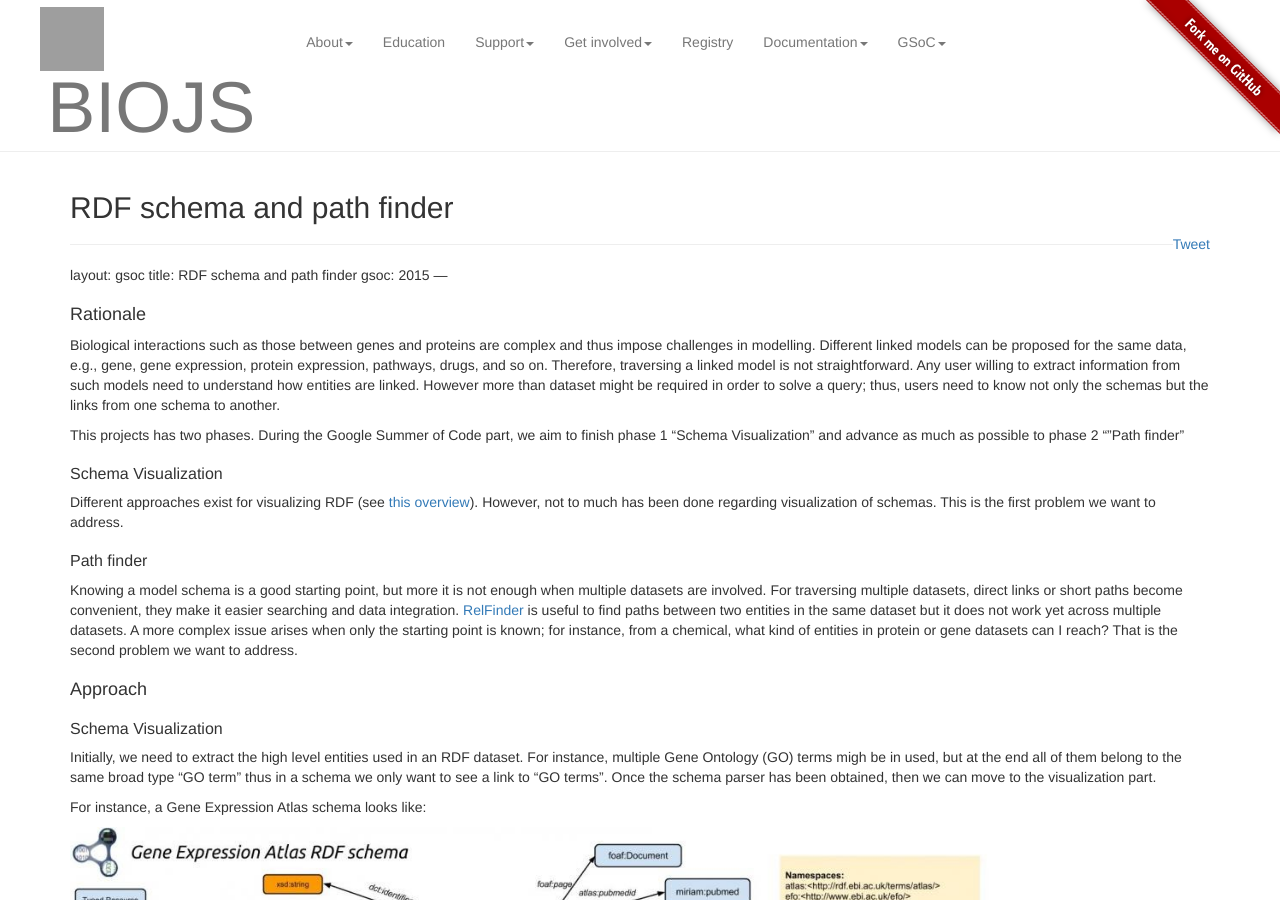
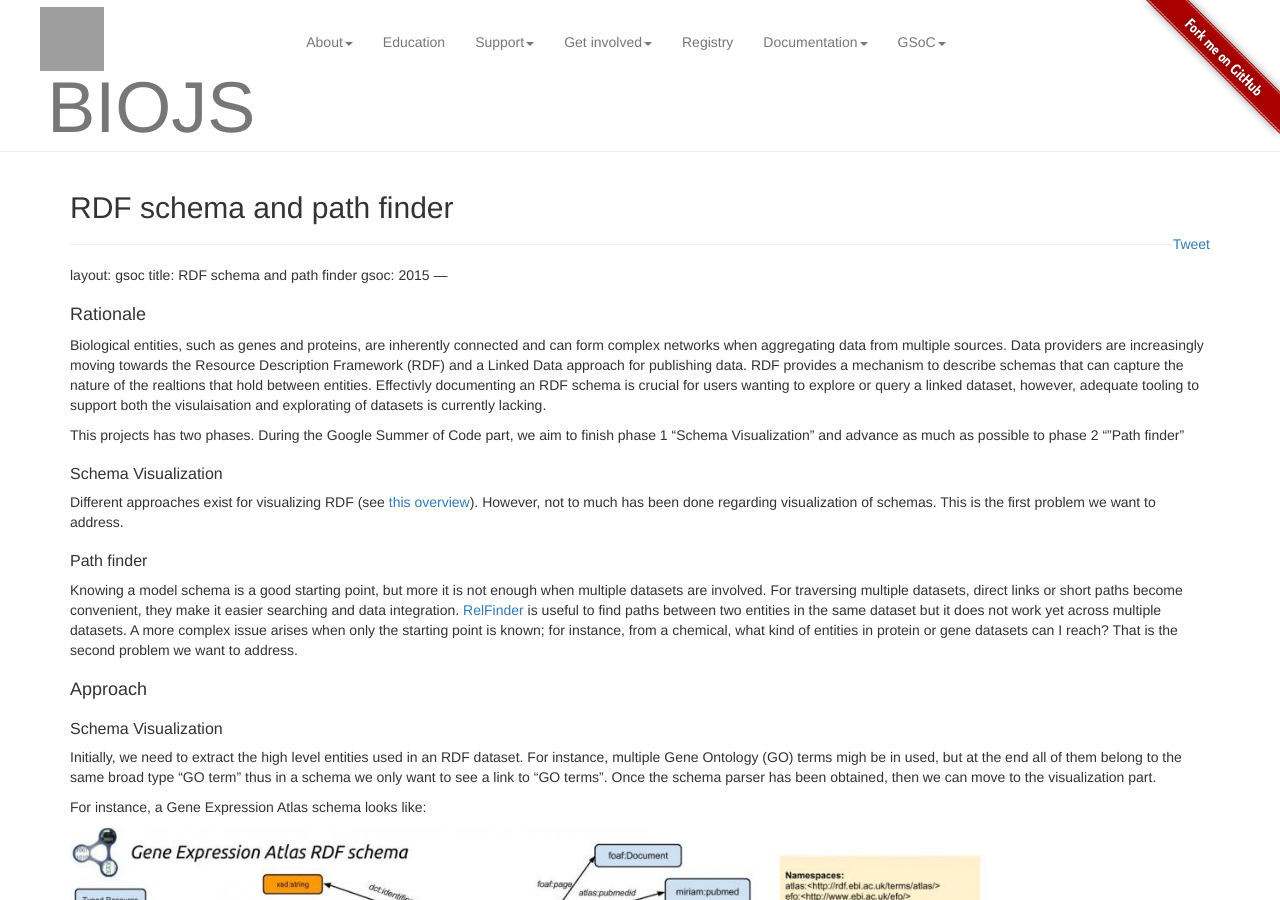
Before and after one commit to biojs/biojs.net, a Jekyll site: the page built from gsoc/2015/projects/rdf_scheme.md, in a window 1280 px wide and 900 px high. Built offline with Jekyll 4.4.1, drawn with Linux system fonts in a browser that asks for light colours; nearby versions of some CDN libraries; comment, search, counter and statistics services are not loaded; some of the changed text lies outside the part shown; grey boxes are pictures that could not be loaded.

Commit message:
Update rdf_scheme.md

```diff
--- a/gsoc/2015/projects/rdf_scheme.md
+++ b/gsoc/2015/projects/rdf_scheme.md
@@ -7,7 +7,7 @@ gsoc: 2015
 Rationale
 ---------
 
-Biological interactions such as those between genes and proteins are complex and thus impose challenges in modelling. Different linked models can be proposed for the same data, e.g., gene, gene expression, protein expression, pathways, drugs, and so on. Therefore, traversing a linked model is not straightforward. Any user willing to extract information from such models need to understand how entities are linked. However more than dataset might be required in order to solve a query; thus, users need to know not only the schemas but the links from one schema to another.
+Biological entities, such as genes and proteins, are inherently connected and can form complex networks when aggregating data from multiple sources. Data providers are increasingly moving towards the Resource Description Framework (RDF) and a Linked Data approach for publishing data. RDF provides a mechanism to describe schemas that can capture the nature of the realtions that hold between entities. Effectivly documenting an RDF schema is crucial for users wanting to explore or query a linked dataset, however, adequate tooling to support both the visulaisation and explorating of datasets is currently lacking.
 
 This projects has two phases. During the Google Summer of Code part, we aim to finish phase 1 “Schema Visualization” and advance as much as possible to phase 2 “”Path finder”
 
@@ -64,4 +64,4 @@ Needed skills
 Mentors
 ------
 
-Mentors: Leyla García (UniProt, EMBL-EBI) and Simon Jupp (Functional Genomics, EMBL-EBI)
+Mentors: Leyla García (UniProt, EMBL-EBI) and Simon Jupp (Samples, Phenotypes and Ontologies, EMBL-EBI)
```
